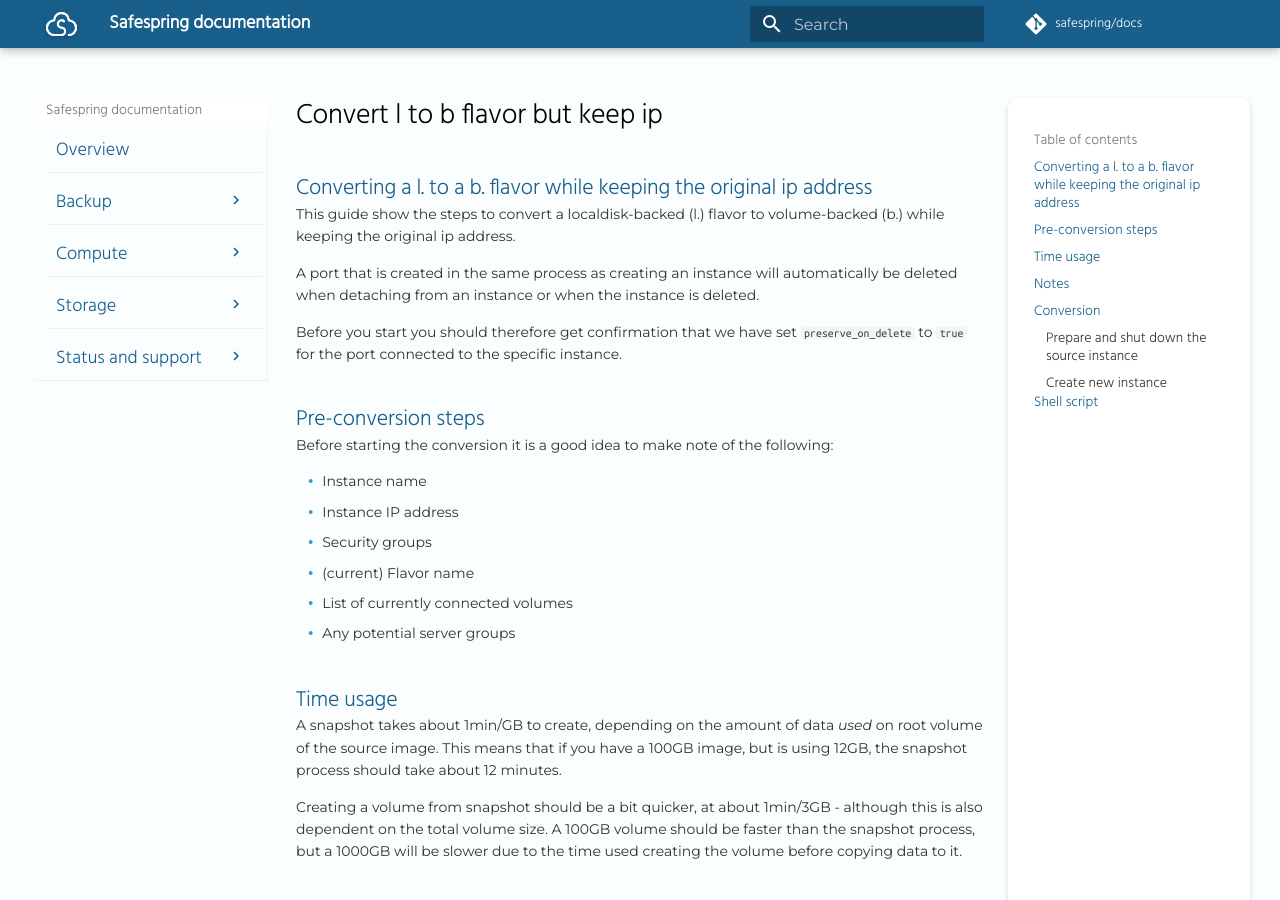
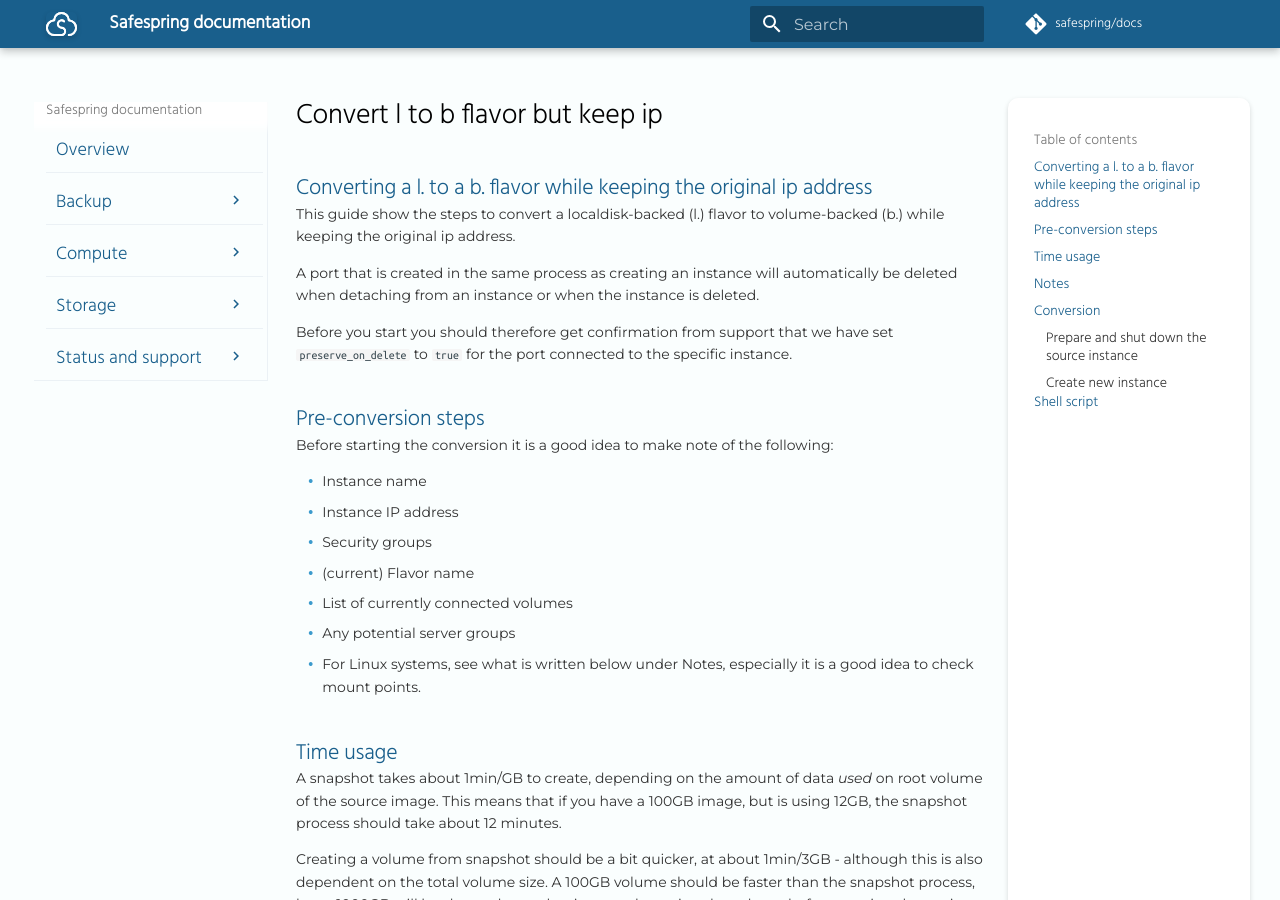
Before and after one commit to safespring/docs, an MkDocs documentation site: the page built from content/compute/convert-l-to-b-flavor-but-keep-ip.md, in a window 1280 px wide and 900 px high. Built offline with MkDocs 1.6.1 and Material for MkDocs 9.7.7, drawn with Linux system fonts in a browser that asks for light colours; a script that is not in the unit is left out; comment, search, counter and statistics services are not loaded; old or Windows-style settings are respelled for this version of MkDocs.

Commit message:
Update convert-l-to-b-flavor-but-keep-ip.md

```diff
--- a/content/compute/convert-l-to-b-flavor-but-keep-ip.md
+++ b/content/compute/convert-l-to-b-flavor-but-keep-ip.md
@@ -4,7 +4,7 @@ This guide show the steps to convert a localdisk-backed (l.) flavor to volume-ba
 
 A port that is created in the same process as creating an instance will automatically be deleted when detaching from an instance or when the instance is deleted.
 
-Before you start you should therefore get confirmation that we have set `preserve_on_delete` to `true` for the port connected to the specific instance.
+Before you start you should therefore get confirmation from support that we have set `preserve_on_delete` to `true` for the port connected to the specific instance.
 
 ## Pre-conversion steps
 
@@ -16,6 +16,7 @@ Before starting the conversion it is a good idea to make note of the following:
 * (current) Flavor name
 * List of currently connected volumes
 * Any potential server groups
+* For Linux systems, see what is written below under Notes, especially it is a good idea to check mount points.
 
 ## Time usage
 
```
